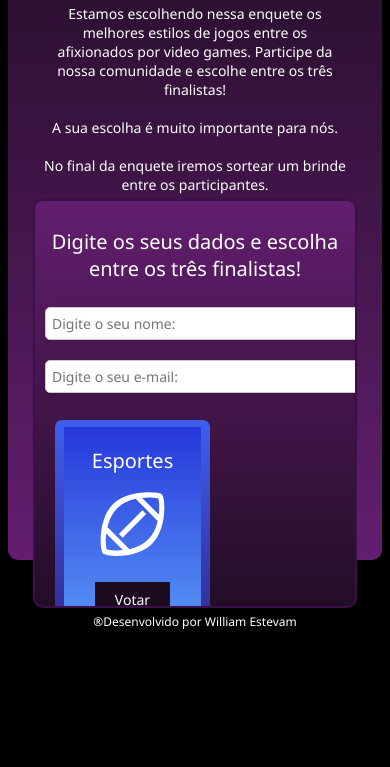
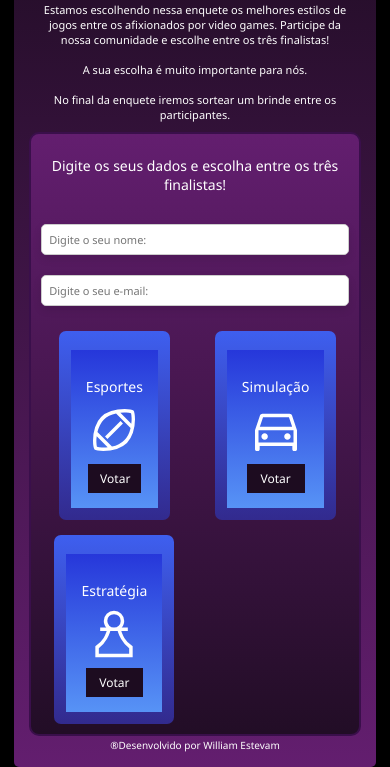
Before and after one commit to estevamwiu/proj-enquete, a plain HTML site: page index.html in a window 390 px wide. Shown: the part 128-895 px from the top of the page. Before the commit the page ends 844 px from the top, so only its background shows below. Drawn offline with Linux system fonts and the light colour scheme.

Commit message:
closes #7

```diff
--- a/style.css
+++ b/style.css
@@ -1,39 +1,42 @@
 body
 {
     background-color: #000000; /* cor de fundo */
+    margin: 0;
 }
 
 .container
 {
-    max-width: 600px; /* largura total do card */
+    max-width: clamp(320px, 92vw, 600px); /* largura máxima do card */
+    width: 100%; /* largura total do card */
     display: flex; /* exibe como um flex container */
     flex-direction: column; /* direção das colunas */
-        justify-content: space-between; /* espaço entre os elementos */
+    gap: clamp(10px, 2.5vw, 16px); /* espaço entre os elementos */
     background: linear-gradient(to bottom, #220D26, #631E6F); /* gradiente de fundo */
     margin: 0 auto; /* margem ao redor do card */
-        border-radius: 10px; /* bordas arredondadas */
-        padding: 20px; /* espaçamento interno */
-        height: 640px; /* altura total do card */
+    margin-top: clamp(2px, 6vh, 80px); /* margem superior */
+    border-radius: 5px; /* bordas arredondadas */
+    padding: clamp(12px, 3vw, 24px); /* espaçamento interno */
+    padding-bottom: clamp(2px, 1.2vw, 6px);
 }
 
 .flexcontainer
 {
     background: linear-gradient(to bottom, #631E6F, #220D26); /* gradiente de fundo */
     border: 2px solid #3A0F4B; /* borda amarela */
-        margin: 5px; /* margem ao redor do card */
     border-radius: 10px; /* bordas arredondadas */
     overflow: hidden; /* para esconder o conteúdo que ultrapassa os limites do card */
-        min-height: 400px; /* altura mínima */
-        padding-bottom: 5px; /* espaço interno embaixo */
+    min-height: clamp(220px, 45vh, 480px); /* altura mínima */
+    padding: clamp(10px, 2.5vw, 14px); /* espaço interno embaixo */
+    padding-top: clamp(1px, 1.2vw, 2px); /* espaço interno em cima */
 }
 
 .header-title
 {
     text-align: center; /* centraliza o texto */
-        font-size: 35px; /* tamanho da fonte */
+    font-size: clamp(22px, 4.5vw, 35px); /* tamanho da fonte */
     color: #FFCE23; /* cor do texto */
     font-family: 'Franklin Gothic Medium', 'Arial Narrow', Arial, sans-serif; /* fonte do texto */
-        margin-top: 5px; /* margem superior */
+    margin: 4px 0; /* margem superior */
 }
 
 .description
@@ -41,10 +44,9 @@ body
     font-family: 'Segoe UI', Tahoma, Geneva, Verdana, sans-serif; /* fonte do texto */
     font-weight: 500; /* peso da fonte */
     color: #FFFFFF; /* cor do texto */
-        font-size: 14px; /* tamanho da fonte */
+    font-size: clamp(13px, 2.5vw, 14px); /* tamanho da fonte */
     text-align: center; /* centraliza o texto */
-        margin-left: 15px; /* margem esquerda */
-        margin-right: 15px; /* margem direita */
+    margin: 0 clamp(8px, 2.5vw, 15px); /* margem */
 }
 
 .enter-the-date
@@ -53,49 +55,47 @@ body
     font-family: 'Segoe UI', Tahoma, Geneva, Verdana, sans-serif; /* fonte do texto */
     font-weight: 500; /* peso da fonte */
     text-align: center; /* centraliza o texto */
-        font-size: 20px; /* tamanho da fonte */
-        margin-bottom: 15px; /* margem inferior */
+    font-size: clamp(16px, 3.5vw, 20px); /* tamanho da fonte */
+    margin: 1px 0 20px; /* margem inferior */
 }
 
 .form-container
 {
     text-align: center; /* centraliza o texto */
+    margin-bottom: clamp(12px, 4vw, 24px); /* margem inferior */
 }
 
     input[type="text"], /* campo de texto */
     input[type="email"] /* campo de e-mail */
 {
-        width: 400px; /* largura total */
-        padding: 6px; /* espaçamento interno */
-        margin: 10px; /* margem vertical */
+    width: 100%; /* largura total */
+    max-width: 400px; /* largura máxima */
+    padding: clamp(8px, 2.5vw, 5px); /* espaçamento interno */
+    margin: 10px auto; /* margem vertical */
     border: 1px solid #ccc; /* borda cinza clara */
     border-radius: 5px; /* bordas arredondadas */
-        font-size: 14px; /* tamanho da fonte */
+    font-size: clamp(13px, 2.6vw, 14px); /* tamanho da fonte */
     font-family: 'Segoe UI', Tahoma, Geneva, Verdana, sans-serif; /* fonte do texto */
     box-shadow: 0 4px 8px rgba(0, 0, 0, 0.1); /* sombra suave */
     outline: none; /* remove o contorno padrão */
+    box-sizing: border-box; /* inclui padding e border na largura total */
 }
 
 .cards-wrapper
 {
-        display: flex; /* exibe como um flex container */
-        justify-content: space-between; /* ou space-between */
-        align-self: start; /* alinhamento ao início */
-        flex-wrap: wrap; /* para quebrar em telas menores */
+    display: grid; /* exibe como um grid */
+    grid-template-columns: repeat(auto-fit, minmax(140px, 1fr)); /* define as colunas do grid */
+    gap: clamp(12px, 5vw, 45px); /* espaço entre os elementos */
 }
 
 .container-two
 {
-        width: 155px; /* largura total do card */
-        margin-left: 20px; /* margem esquerda */
-        margin-right: 20px; /* margem direita */
-        padding-bottom: 10px; /* espaçamento interno inferior */
     background: linear-gradient(to bottom, #3E5FEF, #322A8E); /* gradiente de fundo */
     border-radius: 7px; /* bordas arredondadas */
-        margin-top: 17px; /* margem superior */
+    padding: clamp(12px, 3vw, 16px); /* espaçamento interno */
     display: flex; /* exibe como um flex container */
-        justify-content: center; /* centraliza o conteúdo horizontalmente */
-        align-items: center; /* centraliza o conteúdo verticalmente */
+    justify-content: center; /* centraliza horizontalmente */
+    align-items: center; /* centraliza verticalmente */
 }
 
 .font
@@ -103,32 +103,31 @@ body
     color: #FFFFFF; /* cor do texto */
     font-family: 'Segoe UI', Tahoma, Geneva, Verdana, sans-serif; /* fonte do texto */
     font-weight: 500; /* peso da fonte */
-        font-size: 20px; /* tamanho da fonte */
+    font-size: clamp(16px, 4vw, 20px); /* tamanho da fonte */
     text-align: center; /* centraliza o texto */
-        padding-top: 20px; /* margem superior */
+    padding-top: clamp(12px, 3vw, 20px); /* margem superior */
 }
 
 .container-card
 {
-        width: 137px; /* largura total do card */
-        height: 197px; /* altura total do card */
-        margin-top: 7px; /* margem superior */
+    width: 100%; /* largura total do card */
+    max-width: clamp(110px, 20vw, 130px); /* largura máxima */
+    aspect-ratio: 137 / 197; /* proporção do card */
+    margin: 7px auto 0; /* margem superior */
     background: linear-gradient(to bottom, #2637DA, #5793F6); /* gradiente de fundo */
 }
 
 .button
 {
     background: #1D0C20; /* cor de fundo */
-        border: none; /* remove a borda */
     color: white; /* cor do texto */
-        padding: 8px 20px; /* espaçamento interno */
-        text-align: center; /* centraliza o texto */
+    padding: clamp(8px, 2.5vw, 4px) clamp(10px, 3vw, 14px); /* espaçamento interno */
+    width: min(100%, 50px); /* largura máxima do botão */
     font-family: 'Segoe UI', Tahoma, Geneva, Verdana, sans-serif; /* fonte do texto */
     font-weight: 490; /* peso da fonte */
     text-decoration: none; /* remove o sublinhado */
-        display: inline-block; /* exibe como um bloco em linha */
-        font-size: 14px; /* tamanho da fonte */
-        margin: 2px 1px; /* margem */
+    font-size: clamp(13px, 2.8vw, 14px); /* tamanho da fonte */
+    margin: 6px auto 0; /* margem */
     cursor: pointer; /* cursor pointer */
 }
 
@@ -141,8 +140,10 @@ body
 
 .image-group object
 {
-        width: 85px; /* largura da imagem */
-        height: 100px; /* altura da imagem */
+    display: block; /* exibe como um bloco */
+    width: clamp(56px, 12vw, 85px); /* largura do objeto */
+    height: auto; /* altura automática */
+    margin: 6px auto 0; /* margem */
 }
 
 .developed
@@ -152,5 +153,69 @@ body
     font-size: 12px; /* tamanho da fonte */
     font-family: 'Segoe UI', Tahoma, Geneva, Verdana, sans-serif; /* fonte do texto */
     font-weight: 498; /* peso da fonte */
+    margin-top: -8px; /* margem superior */
+}
+
+@media (max-width: 620px)
+{
+    .container
+    {
+        max-width: 85%; /* largura total do card em telas pequenas */
+        padding: 15px; /* espaçamento interno reduzido */
+    }
+
+    .header-title
+    {
+        font-size: 26px; /* tamanho da fonte reduzido */
+    }
+
+    .description
+    {
+        font-size: 11px; /* tamanho da fonte reduzido */
+    }
+
+    .enter-the-date
+    {
+        font-size: 14px; /* tamanho da fonte reduzido */
+    }
+
+    .button
+    {
+        width: min(50%, 180px); /* largura máxima do botão */
+        font-size: 12px; /* tamanho da fonte reduzido */
+        padding: 6px 12px; /* espaçamento interno reduzido */
+    }
+
+    .container-card
+    {
+        max-width: 85%; /* largura total do card em telas pequenas */
+        padding: 15px; /* espaçamento interno reduzido */
+    }
+
+    .developed
+    {
+        font-size: 10px; /* tamanho da fonte reduzido */
+    }
+
+    .font
+    {
+        font-size: 14px; /* tamanho da fonte reduzido */
+
+    }
+
+    .cards-wrapper
+    {
+        grid-template-columns: repeat(auto-fill, minmax(100px, 1fr));
+        justify-items: center; /* centraliza os itens */
+        gap: 15px; /* espaçamento entre os itens */
+    }
+
+    input[type="text"],
+    input[type="email"]
+    {
+       width: 100%; /* largura total */
+       box-sizing: border-box; /* inclui padding e border na largura total */
+       font-size: 11px; /* tamanho da fonte reduzido */
+       padding: clamp(7px, 2.5vw, 5px); /* espaçamento interno */
     }
 }
```
Also changed, not shown: index.html (+1 -0 lines). Lines whose indentation alone changed are shown as unchanged.
